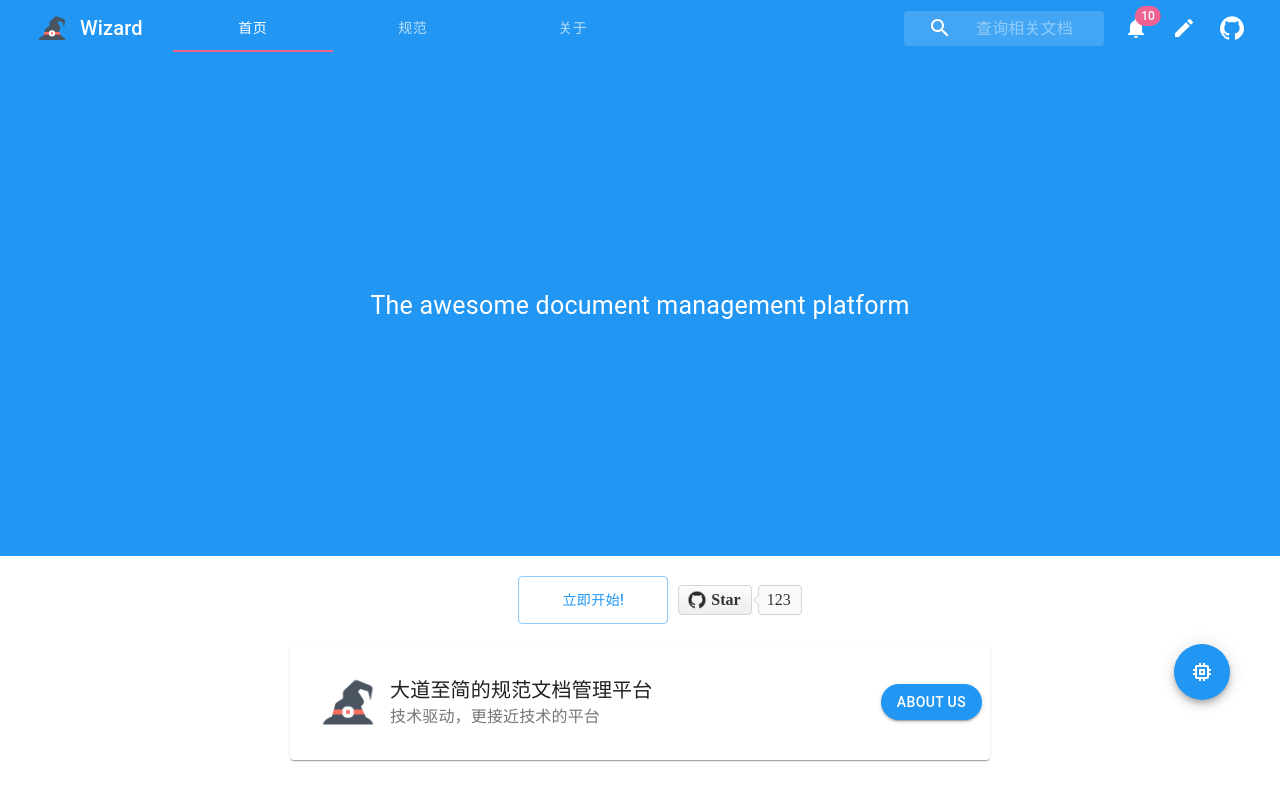
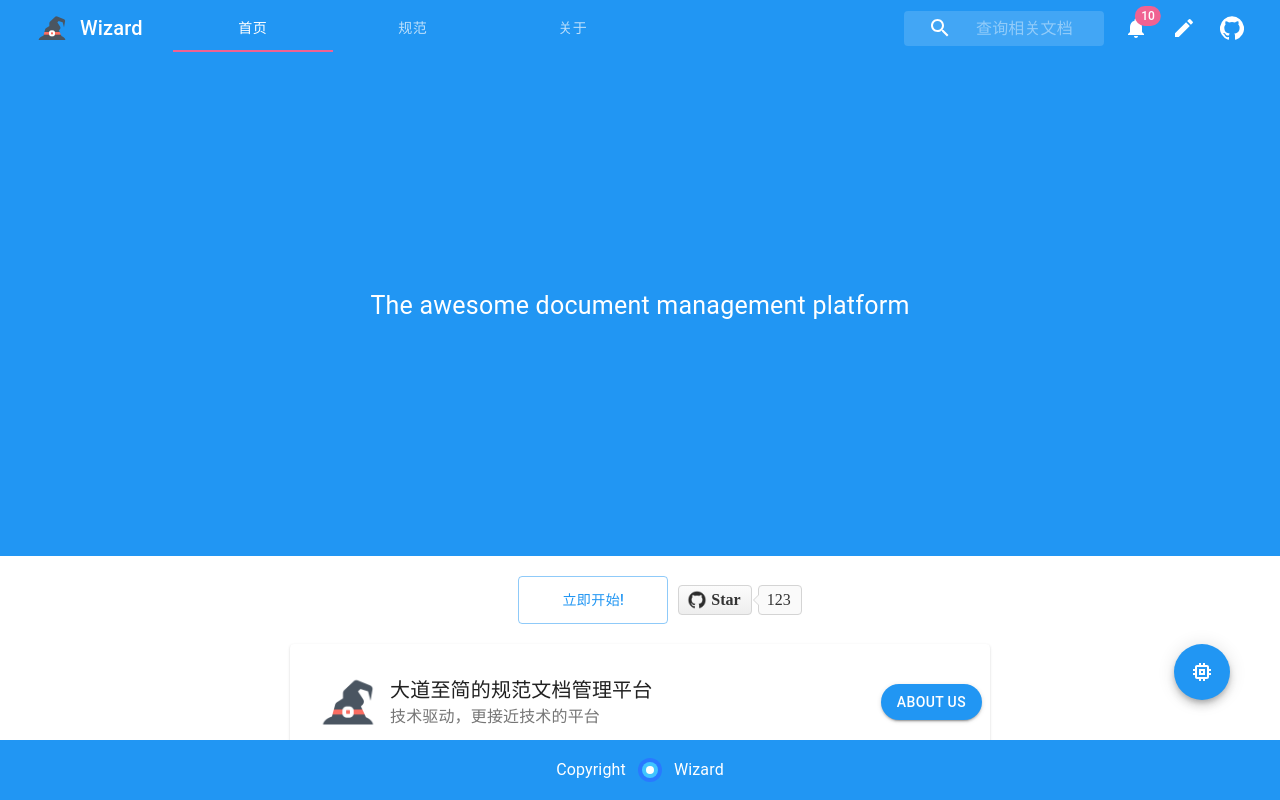
Before and after one commit to wizardoc/wizard, a React (Create React App) app in the folder client/: page /home in a window 1280 px wide. Shown: the top 800 px of the page. Built offline with nearby package versions, Linux system fonts and the light colour scheme; what react-ts-di would draw is missing.

Commit message:
[Feat] update height to 100%

```diff
--- a/client/src/app/App.tsx
+++ b/client/src/app/App.tsx
@@ -15,11 +15,13 @@ import {
 import {AppRoutes} from './routes';
 import {TipStore} from './store';
 import {GlobalStyle, ThemeProvider, styledTheme, theme} from './theme';
+// import {GhostPage} from './ui';
 import {InjectStore} from './utils';
 
 const MAX_SNACK_BAR_COUNT = 5;
 
 const Wrapper = styled.div`
+  height: 100%;
   min-height: 100%;
   position: relative;
   box-sizing: border-box;
@@ -37,6 +39,7 @@ class TApp extends Component<WithSnackbarProps> {
         <MuiThemeProvider theme={theme}>
           <DocRecentUpdateDrawer />
           <GlobalStyle />
+          {/* <GhostPage /> */}
           <BrowserRouter>
             <Wrapper>
               <HeaderBar />
```
